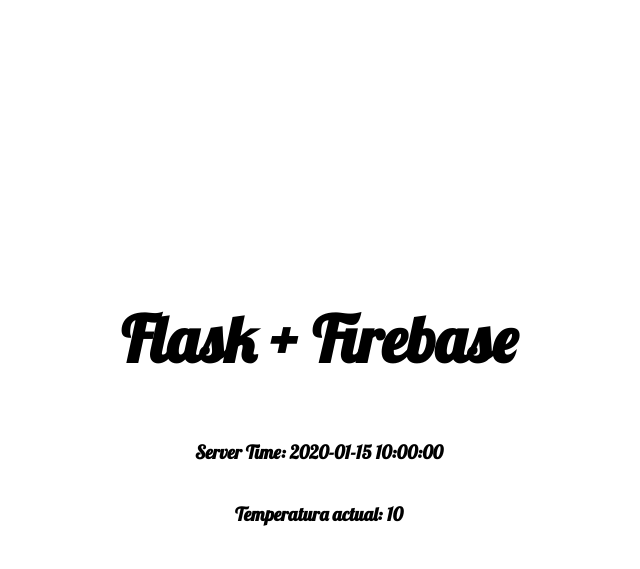
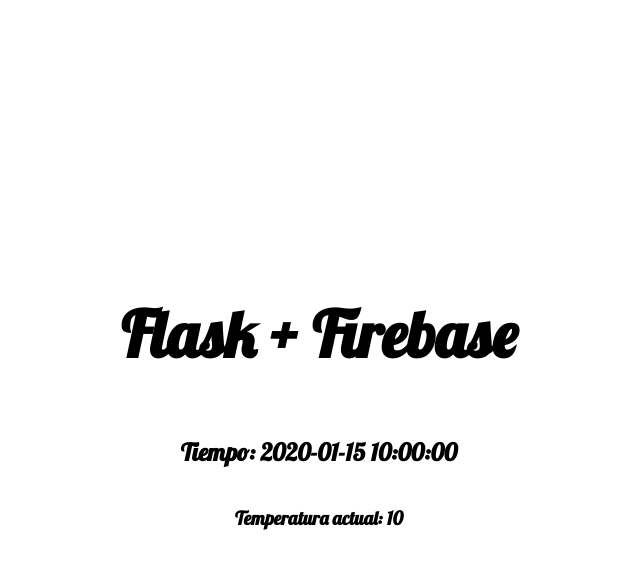
Before and after one commit to alecsilva/flask-app, a Flask app: template server/src/templates/index.html in a window 1280 px wide. Shown: the top 569 px of the page, without its empty margins (321-961 px from the left). Run offline with Flask 3, Linux system fonts and the light colour scheme; the template is opened without the code that fills it: most values are stand-ins (such as "Sample title", 1, 10 or a date in 2020).

Commit message:
updated index.html

```diff
--- a/server/src/templates/index.html
+++ b/server/src/templates/index.html
@@ -3,12 +3,12 @@
 <head>
   <meta charset="UTF-8">
   <meta name="viewport" content="width=device-width, initial-scale=1.0">
-  <title>Firebase & Flask</title>
+  <title>Test App Flask</title>
   <link rel="stylesheet" href="style.css">
 </head>
 <body class="full-screen flex-center">
   <h1 class="text-xl">Flask + Firebase</h1>
-  <h3>Server Time: {{ context.server_time }}</h3>
+  <h2>Tiempo: {{ context.server_time }}</h2>
   <h3>Temperatura actual: {{ context.temp }}</h3>
 </body>
 </html>
```
Also changed, not shown: 1 other file.
